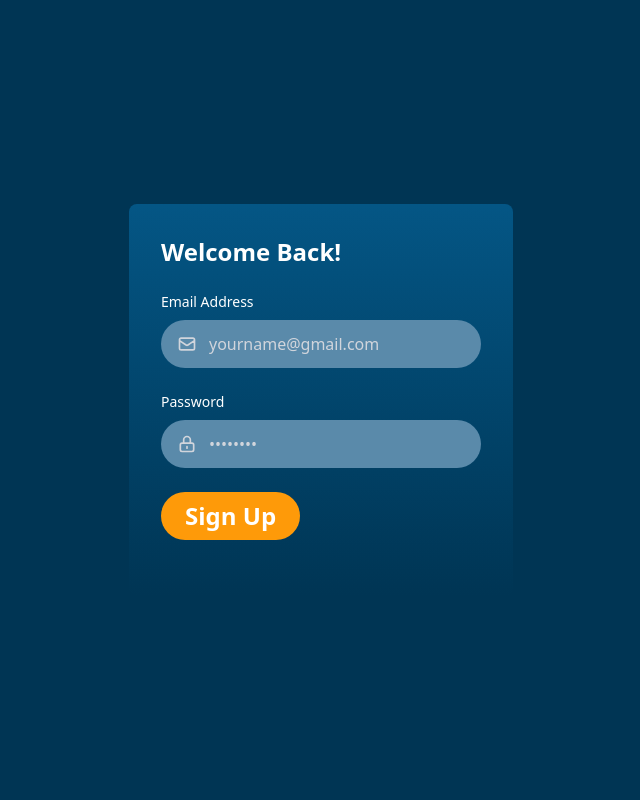
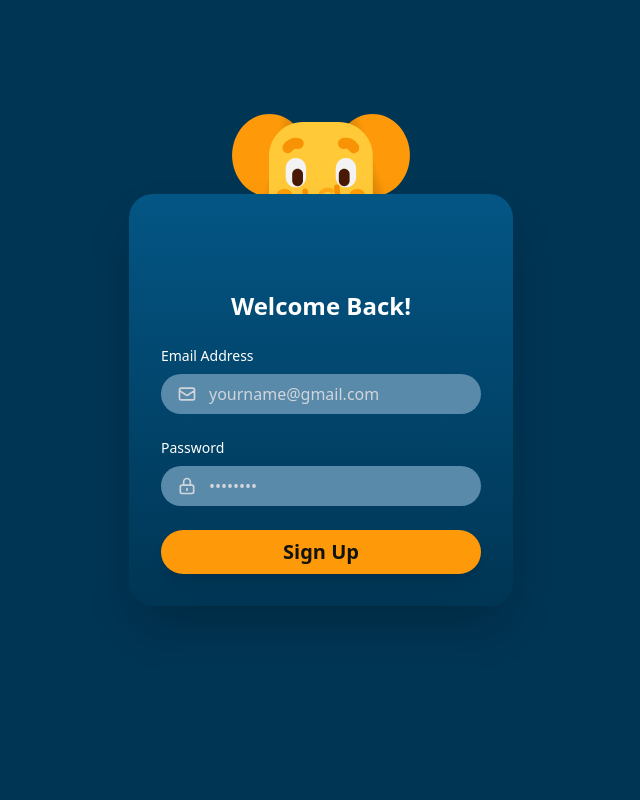
Before and after one commit to gabe-pud/reviu, a Django app: page /login/ in a window 1280 px wide. Shown: the whole page, without its empty margins (319-959 px from the left). Run offline with Django 5.2, Linux system fonts and the light colour scheme; style sheets or scripts are compiled from the project's sources.

Commit message:
Login completo

```diff
--- a/reviu/templates/authentication/login.html
+++ b/reviu/templates/authentication/login.html
@@ -1,20 +1,25 @@
 {% extends "base.html" %}
+{% load static %}
 
 {% block title %}Login - Reviu{% endblock title %}
 
+{% block body %}
 
+<div class="bg-[#003554] min-h-screen flex items-center justify-center">
 
+    <!-- Section que contém tudo -->
+    <section class="relative">
 
+        <!-- 1. Corpo do elefante (z-0) -->
+        <div class="absolute -top-20 left-1/2 transform -translate-x-1/2 z-0">
+            <img src="{%  static 'resouces/decoCorpo.svg' %}" alt="Elephant" class="w-56">
+        </div>
 
-{% block body %}
-{% comment %} ========= {% endcomment %}
+        <!-- 2. Área de cadastro (z-10) -->
+        <div class="z-10 relative">
+            <form method="post" class="bg-gradient-to-b from-[#045685] to-[#003554] rounded-3xl p-8 pt-24 pb-8 w-96 shadow-2xl">
 
-<div class="bg-[#003554] min-h-screen flex items-center justify-center ">
-
-
-<form method="post" class="bg-gradient-to-b from-[#045685] to-[#003554] rounded-lg p-8 w-96">
-
-    <h1 class="text-[#FFFFFF] text-2xl font-bold mb-6">Welcome Back!</h1>
+    <h1 class="text-[#FFFFFF] text-2xl font-bold mb-6 text-center" >Welcome Back!</h1>
 
     {% csrf_token %}
 
@@ -23,14 +28,18 @@
     <div class="relative">
 
         <div class="absolute inset-y-0 left-0 pl-4 flex items-center pointer-events-none">
+
             <svg class="w-5 h-5 text-gray-300" fill="none" stroke="currentColor" viewBox="0 0 24 24">
+
                 <path stroke-linecap="round" stroke-linejoin="round" stroke-width="2"
                       d="M3 8l7.89 5.26a2 2 0 002.22 0L21 8M5 19h14a2 2 0 002-2V7a2 2 0 00-2-2H5a2 2 0 00-2 2v10a2 2 0 002 2z"/>
             </svg>
         </div>
+
         <input type="text" id="email" name="email" required
                placeholder="yourname@gmail.com"
-               class="w-full pl-12 pr-4 py-3 bg-[#5A8AAA] bg-opacity-40 text-white placeholder-gray-300 border-none rounded-full focus:outline-none focus:ring-2 focus:ring-blue-400">
+               class="w-full pl-12 pr-4 py-2 bg-[#5A8AAA] bg-opacity-40 text-white placeholder-gray-300 border-none rounded-full focus:outline-none focus:ring-2 focus:ring-blue-400 "
+               >
     </div>
 </div>
 
@@ -47,10 +56,12 @@
         <!-- Input com padding à esquerda para dar espaço ao ícone -->
         <input type="password" id="password" name="password" required
                placeholder="••••••••"
-               class="w-full pl-12 pr-4 py-3 bg-[#5A8AAA] bg-opacity-40 text-white placeholder-gray-300 border-none rounded-full focus:outline-none focus:ring-2 focus:ring-blue-400 ">
+               class="w-full pl-12 pr-4 py-2 bg-[#5A8AAA] bg-opacity-40 text-white placeholder-gray-300 border-none rounded-full focus:outline-none focus:ring-2 focus:ring-blue-400 ">
     </div>
 </div>
-<button type="submit" class="bg-[#FE9A09] text-white text-2xl font-bold mb-6 px-6 py-2 rounded-full justify-center">Sign Up</button>
+<div class="flex justify-center mt-2">
+    <button type="submit" class="w-full bg-[#FE9A09] hover:bg-[#E68A00] text-[#12130F] text-xl font-semibold py-2 rounded-full transition duration-300 shadow-lg">Sign Up</button>
+</div>
 
 </div>
 
```
